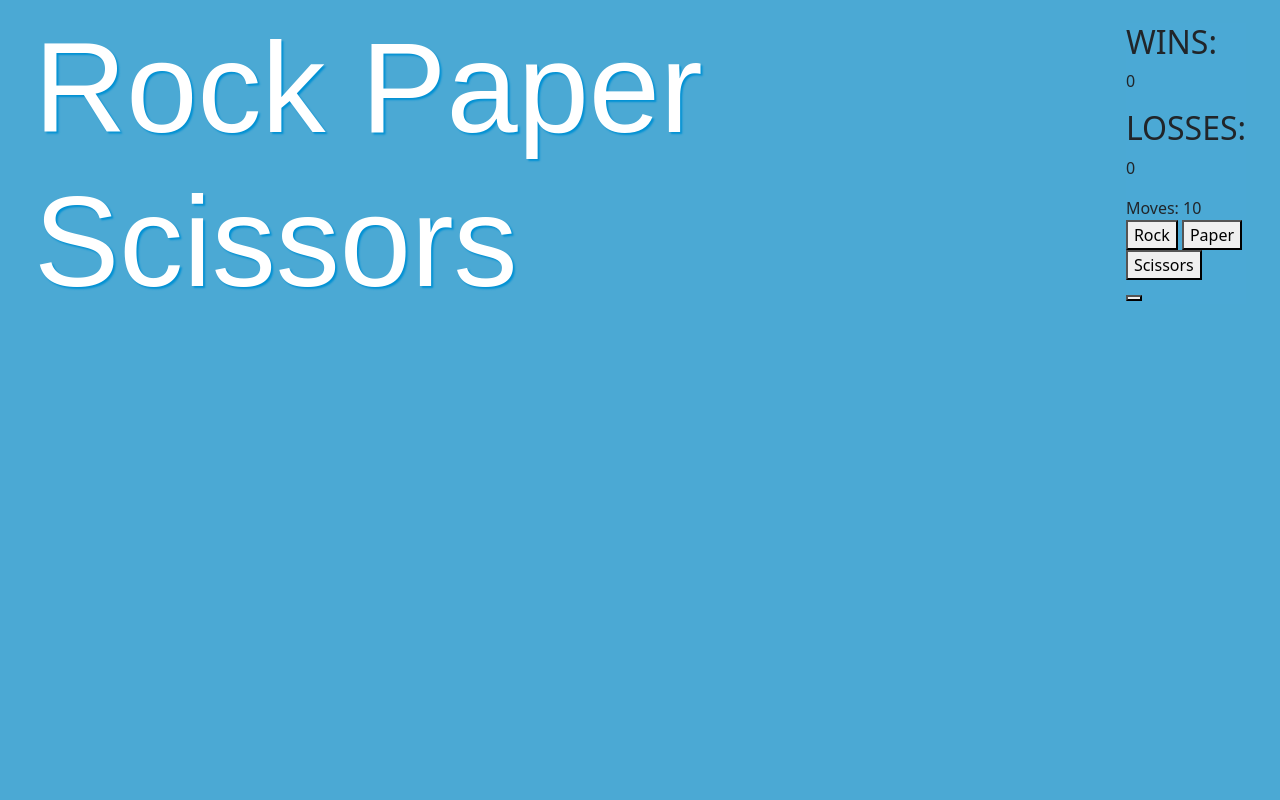
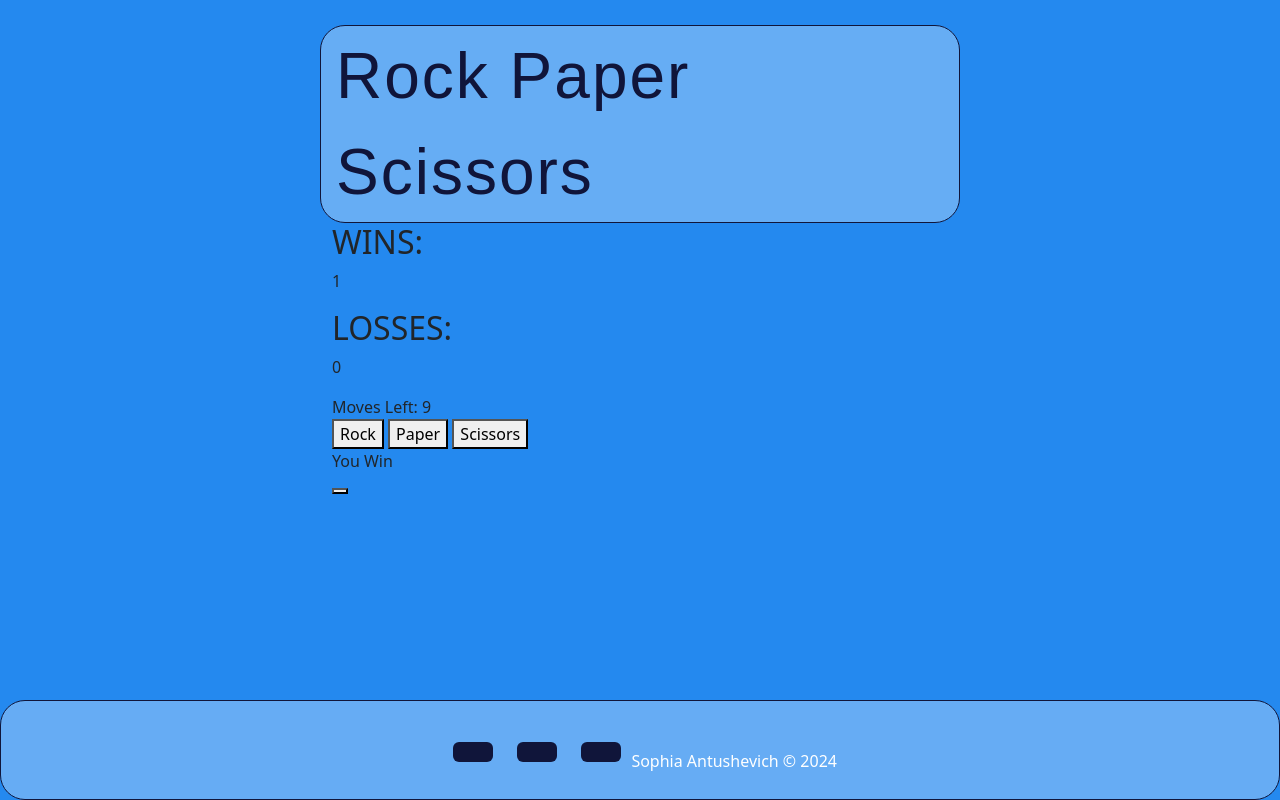
Before and after one commit to 525santushevich/rps, a plain HTML site: page index.html in a window 1280 px wide. Both pictures are taken after a click on the button "Rock". Drawn offline with nearby package versions, Linux system fonts and the light colour scheme; a web font is replaced by a local one.

Commit message:
changes from replit

```diff
--- a/index.html
+++ b/index.html
@@ -1,38 +1,33 @@
 <!DOCTYPE html>
 <html lang="en">
+
 <head>
   <title>Rock Paper Scissors</title>
   <!-- Required meta tags -->
   <meta charset="utf-8" />
-    <meta
-      name="viewport"
-      content="width=device-width, initial-scale=1, shrink-to-fit=no"
-    />
+  <meta name="viewport" content="width=device-width, initial-scale=1, shrink-to-fit=no" />
 
   <!-- Fonts -->
   <link rel="preconnect" href="https://fonts.googleapis.com">
   <link rel="preconnect" href="https://fonts.gstatic.com" crossorigin>
-    <link href="https://fonts.googleapis.com/css2?family=DM+Serif+Display&family=Protest+Riot&display=swap" rel="stylesheet">
+  <link href="https://fonts.googleapis.com/css2?family=Kdam+Thmor+Pro&family=Permanent+Marker&display=swap" rel="stylesheet">
   <!-- Bootstrap CSS v5.2.1 -->
-    <link
-      href="https://cdn.jsdelivr.net/npm/bootstrap@5.3.2/dist/css/bootstrap.min.css"
-      rel="stylesheet"
-      integrity="sha384-T3c6CoIi6uLrA9TneNEoa7RxnatzjcDSCmG1MXxSR1GAsXEV/Dwwykc2MPK8M2HN"
-      crossorigin="anonymous"
-    />
+  <link href="https://cdn.jsdelivr.net/npm/bootstrap@5.3.2/dist/css/bootstrap.min.css" rel="stylesheet"
+    integrity="sha384-T3c6CoIi6uLrA9TneNEoa7RxnatzjcDSCmG1MXxSR1GAsXEV/Dwwykc2MPK8M2HN" crossorigin="anonymous" />
 
   <!--CSS-->
   <link rel="stylesheet" href="style.css" />
 </head>
 
 <body>
-    <div class="container">
+  <div class="container col-lg-6 col-md-8 col-sm-10">
+  <div class="h-100 d-flex align-items-center justify-content-center">
+    <div class="game">
 
-            <div class="row col-12">
-              <h1 class="title">Rock Paper Scissors</h1>
+    <div class="row">
+        <div class="title justfiy-content-center">Rock Paper Scissors</div>
     </div>
 
-          <div class="game">
         <div class="score">
           <div class="playerScore">
             <h2>WINS:</h2>
@@ -53,12 +48,26 @@
         </div>
         <div class="result"></div>
         <button class="reload"></button>
-
     </div>
   </div>
+  </div>
+  <!--Footer-->
+
+      <footer>
+        <div>
+        <a class="btn" href="https://github.com"></a>
+        <a class="btn" href="https://bookish-trout-v6v76g7454wp3p45-5500.app.github.dev/#"></a>
+        <a class="btn" href="button3"></a>
+        </div>
+        <div class="row1 text-center">
+        <p class="copyright">Sophia Antushevich © 2024</p>
+        </div>
+
+      </footer>
 
   <script src="script.js"></script>
 
 
 </body>
+
 </html>
--- a/script.js
+++ b/script.js
@@ -33,3 +33,89 @@ const game = () => {
         })
 
     }
+
+
+    const winner = (player,computer) => {
+        const result = document.querySelector('.result');
+        const playerScoreBoard = document.querySelector('.p-count');
+        const computerScoreBoard = document.querySelector('.c-count');
+        player = player.toLowerCase();
+        computer = computer.toLowerCase();
+        if(player === computer){
+            result.textContent = 'Tie'
+        }
+        else if(player == 'rock'){
+            if(computer == 'paper'){
+                result.textContent = 'You Lose';
+                computerScore++;
+                computerScoreBoard.textContent = computerScore;
+
+            }else{
+                result.textContent = 'You Win'
+                playerScore++;
+                playerScoreBoard.textContent = playerScore;
+            }
+        }
+        else if(player == 'scissors'){
+            if(computer == 'rock'){
+                result.textContent = 'You Lose';
+                computerScore++;
+                computerScoreBoard.textContent = computerScore;
+            }else{
+                result.textContent = 'You Win';
+                playerScore++;
+                playerScoreBoard.textContent = playerScore;
+            }
+        }
+        else if(player == 'paper'){
+            if(computer == 'scissors'){
+                result.textContent = 'Computer Won';
+                computerScore++;
+                computerScoreBoard.textContent = computerScore;
+            }else{
+                result.textContent = 'You Lose';
+                playerScore++;
+                playerScoreBoard.textContent = playerScore;
+            }
+        }
+    }
+
+
+    const gameOver = (playerOptions,movesLeft) => {
+
+        const chooseMove = document.querySelector('.move');
+        const result = document.querySelector('.result');
+        const reloadBtn = document.querySelector('.reload');
+
+        playerOptions.forEach(option => {
+            option.style.display = 'none';
+        })
+
+
+        chooseMove.innerText = 'Game Over!!'
+        movesLeft.style.display = 'none';
+
+        if(playerScore > computerScore){
+
+            result.innerText = 'You Won The Game'
+
+        }
+        else{
+            result.innerText = 'Tie';
+            result.style.color = 'grey'
+        }
+        reloadBtn.innerText = 'Restart';
+        reloadBtn.style.display = 'flex'
+        reloadBtn.addEventListener('click',() => {
+            window.location.reload();
+        })
+    }
+
+
+    // Calling playGame function inside game
+    playGame();
+
+  }
+
+  // Calling the game function
+  game();
--- a/style.css
+++ b/style.css
@@ -1,25 +1,49 @@
 body {
-    background-color: rgb(75, 169, 212);
-    height: 100%;
-    width: 100%;
+  background-color: #2489ef;
 }
-.container {
-  height: 100;
+
+/*title style*/
+.row {
   display: flex;
-  align-items: center;
-  justify-content: center;
-  margin: 0 auto;
+  background-color: rgba(255, 255, 255, 0.3);
+  margin-top: 4%;
+  border-radius: 25px;
+  border: 1px solid #10153a;
+  padding: 2px 3px;
+
 }
 
 .title {
-  font-family: "Protest Riot", sans-serif;
-  font-size: 10vw;
-  margin-top: 1%;
-  text-shadow: 2px 2px 2px rgb(0, 145, 212);
-  color: white;
+  font-size: 4em;
+  font-family: "Kdam Thmor Pro", sans-serif;
+  letter-spacing: 2px;
+  color: #10153a;
 }
 
-.game {
+/*footer style*/
+footer {
+  background-color: rgba(255, 255, 255, 0.3);
+  color: white;
+  display: flex;
   justify-content: center;
-    background-color: rgba(75,169,212,.2);
+  align-items: center;
+  position: fixed;
+  bottom: 0;
+  width: 100%;
+  height: 100px;
+  border-radius: 25px;
+  border: 1px solid #10153a;
 }
+
+.btn {
+  background-color: #10153a;
+  color: white;
+  border: none;
+  padding: 10px 20px;
+  margin: 0 10px;
+  cursor: pointer;
+}
+
+.row1 {
+  margin-top: 3%;
+}
```
Lines whose indentation alone changed are shown as unchanged.
